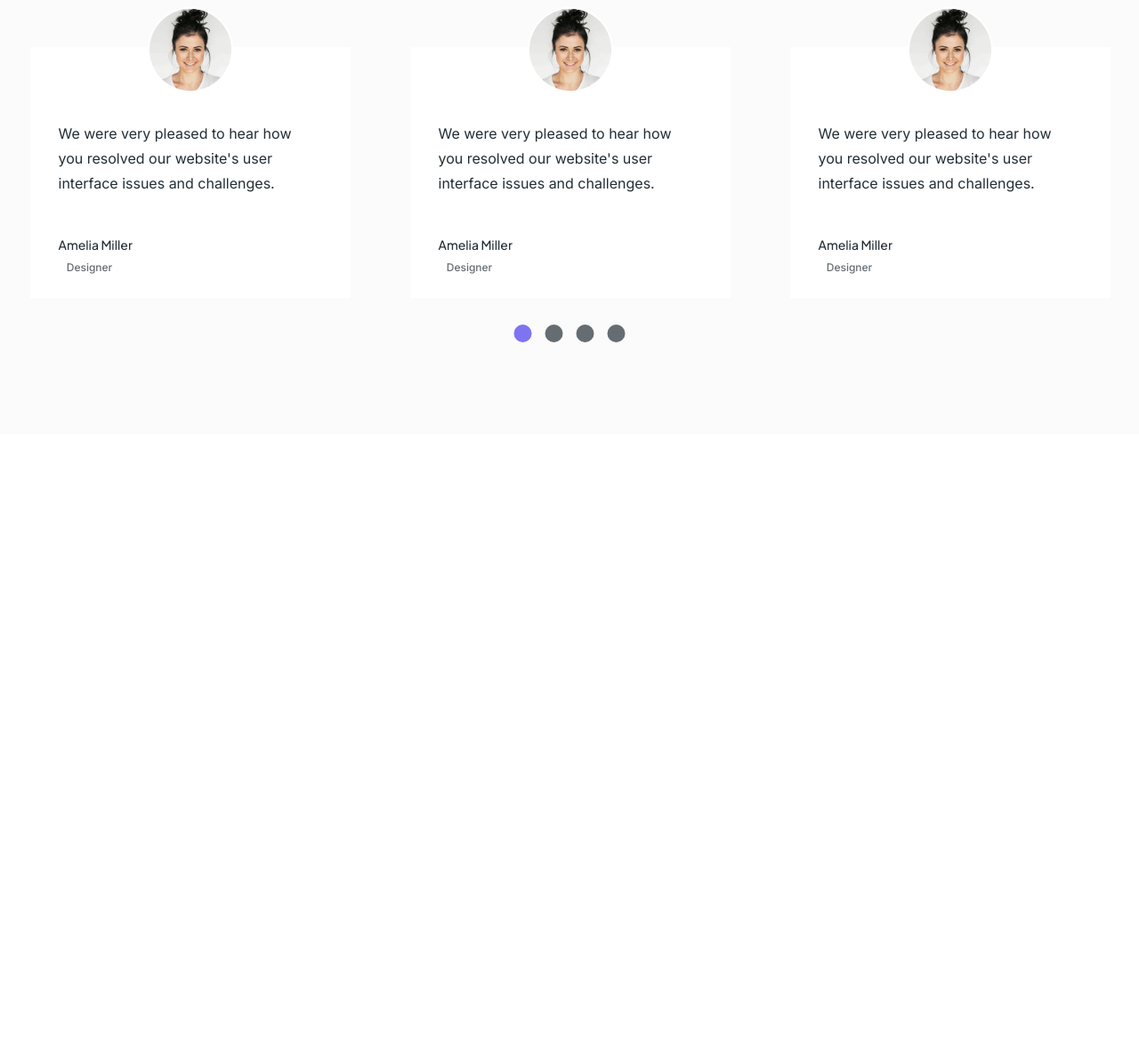
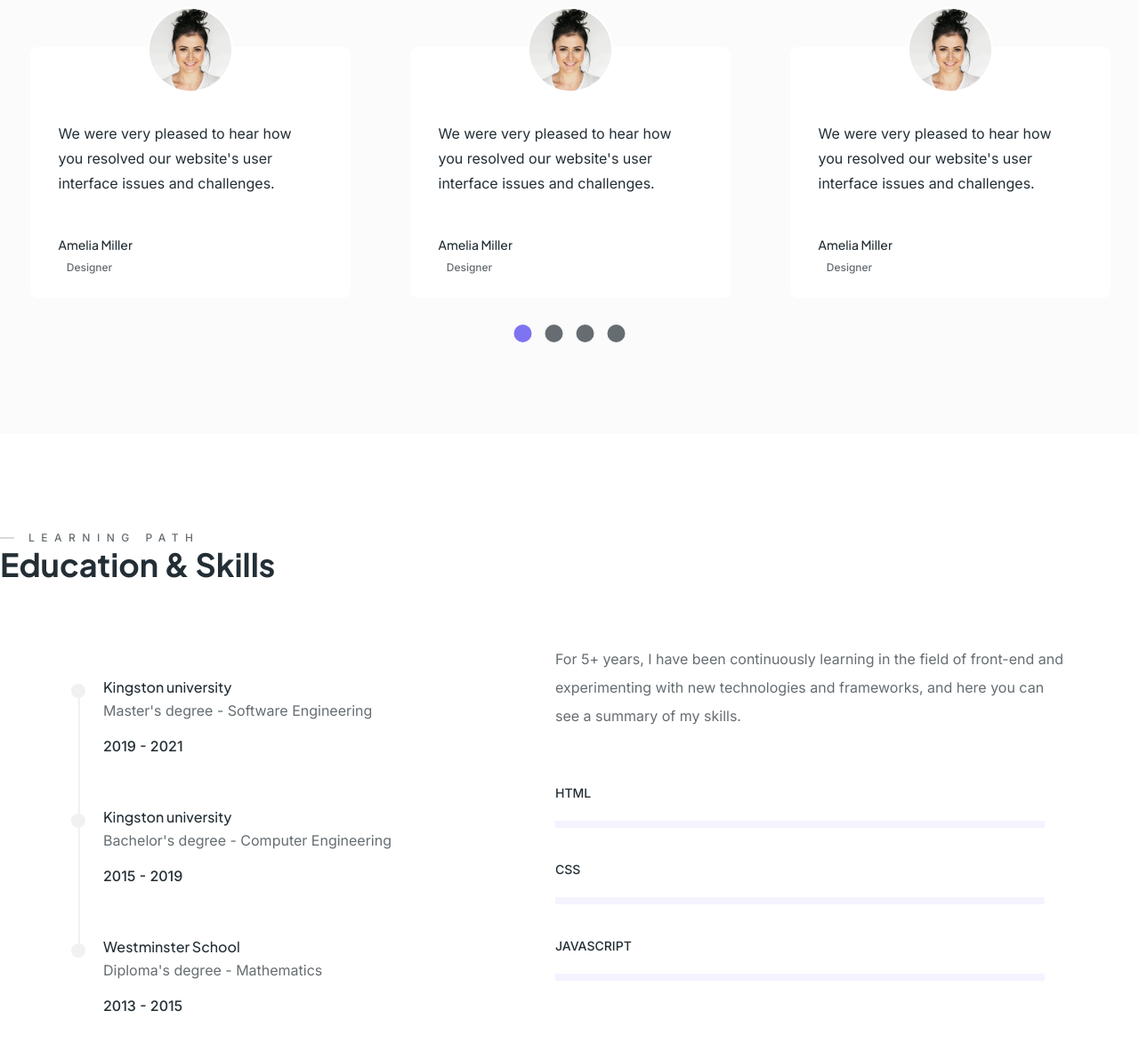
Before and after one commit to acdc1111/porfolio, a plain HTML site: page index.html in a window 1280 px wide. Shown: the part 4356-5538 px from the top of the page at 89% size. Before the commit the page ends 4844 px from the top, so only its background shows below. Drawn offline with Linux system fonts and the light colour scheme.

Commit message:
add styles skils

```diff
--- /dev/null
+++ b/css/skills.css
@@ -0,0 +1,99 @@
+.skills {
+    padding: 105px 0 175px;
+}
+
+.skills-wrapper {
+    display: flex;
+    margin-top: 72px;
+    justify-content: center;
+    gap: 148px;
+}
+
+.education {
+    width: 400px;
+    padding: 40px 0;
+}
+
+.education-item {
+    font-family: var(--ff-jacarta);
+    font-size: 16px;
+    padding-left: 40px;
+    position: relative;
+    padding-bottom: 64px;
+}
+
+.education-item:last-child {
+    padding-bottom: 0;
+}
+
+.education-item::before {
+    content: "";
+    width: 16px;
+    height: 16px;
+    border-radius: 50%;
+    background: #f1f1f1;
+    display: block;
+    position: absolute;
+    top: 4px;
+    left: 4px;
+}
+
+.education-item:not(:last-child)::after {
+    content: "";
+    width: 2px;
+    height: 100%;
+    background: #f1f1f1;
+    display: block;
+    position: absolute;
+    top: 4px;
+    left: 12px;
+}
+
+.education-item span {
+    display: block;
+    font-family: var(--ff-inter);
+}
+
+.education-year {
+    font-weight: 500;
+}
+
+.education-degree {
+    margin: 10px 0 24px;
+    color: var(--color-secondary);
+    font-weight: 400;
+}
+
+.skills-block {
+    max-width: 580px;
+    width: 100%;
+}
+
+.skills-text {
+    color: var(--color-secondary);
+    font-size: 16px;
+    font-weight: 400;
+    line-height: 32px;
+    margin-bottom: 64px;
+}
+
+.skills-bar {
+    max-width: 550px;
+    width: 100%;
+    display: flex;
+    flex-direction: column;
+    gap: 40px;
+}
+
+.skills-bar-item {
+    text-transform: uppercase;
+}
+
+.bar-indicate {
+    display: block;
+    margin-top: 24px;
+    border-radius: 0px 2px 2px 0px;
+    background:#F5F3FE;
+    position: relative;
+    height: 8px;
+}
--- a/css/style.css
+++ b/css/style.css
@@ -6,3 +6,4 @@
 @import "experisec.css";
 @import "blog.css";
 @import "testimonials.css";
+@import "skills.css";
--- a/css/testimonials.css
+++ b/css/testimonials.css
@@ -3,7 +3,7 @@
     background: var(--bg-section);
 }
 
-.dark .tesimonials{
+.dark .testimonials{
     background: var(--bg-dark);
 }
 
@@ -21,6 +21,8 @@
     background: var(--bg-white);
     position: relative;
     padding: 83px 52px 24px 32px;
+    color: var(--color-primary);
+    border-radius: 8px;
 }
 
 .testimonials-sliders-img{
--- a/index.html
+++ b/index.html
@@ -408,7 +408,8 @@
                             <figure class="testimonials-sliders-img">
                                 <img src="img/slider-1.png" alt="slider">
                             </figure>
-                            <p class="testimonials-sliders-text">We were very pleased to hear how you resolved our website's
+                            <p class="testimonials-sliders-text">We were very pleased to hear how you resolved our
+                                website's
                                 user interface issues and challenges.
                             </p>
                             <span class="testimonials-sliders-name">Amelia Miller</span>
@@ -420,7 +421,8 @@
                             <figure class="testimonials-sliders-img">
                                 <img src="img/slider-1.png" alt="slider">
                             </figure>
-                            <p class="testimonials-sliders-text">We were very pleased to hear how you resolved our website's
+                            <p class="testimonials-sliders-text">We were very pleased to hear how you resolved our
+                                website's
                                 user interface issues and challenges.
                             </p>
                             <span class="testimonials-sliders-name">Amelia Miller</span>
@@ -432,7 +434,8 @@
                             <figure class="testimonials-sliders-img">
                                 <img src="img/slider-1.png" alt="slider">
                             </figure>
-                            <p class="testimonials-sliders-text">We were very pleased to hear how you resolved our website's
+                            <p class="testimonials-sliders-text">We were very pleased to hear how you resolved our
+                                website's
                                 user interface issues and challenges.
                             </p>
                             <span class="testimonials-sliders-name">Amelia Miller</span>
@@ -444,7 +447,8 @@
                             <figure class="testimonials-sliders-img">
                                 <img src="img/slider-1.png" alt="slider">
                             </figure>
-                            <p class="testimonials-sliders-text">We were very pleased to hear how you resolved our website's
+                            <p class="testimonials-sliders-text">We were very pleased to hear how you resolved our
+                                website's
                                 user interface issues and challenges.
                             </p>
                             <span class="testimonials-sliders-name">Amelia Miller</span>
@@ -454,6 +458,48 @@
                 </div>
             </div>
 
+        </section>
+        <!-- end testimonials -->
+
+        <section class="skills">
+            <div class="container">
+                <span class="inner-subtitle skills-subtitle">LEARNING PATH</span>
+                <h2 class="inner-title skills-title">
+                    Education & Skills
+                </h2>
+                <div class="skills-wrapper">
+                    <ul class="education">
+                        <li class="education-item">
+                            Kingston university
+                            <span class="education-degree">Master's degree - Software Engineering</span>
+                            <span class="education-year">2019 - 2021</span>
+                        </li>
+                        <li class="education-item">Kingston university
+                            <span class="education-degree">Bachelor's degree - Computer Engineering</span>
+                            <span class="education-year">2015 - 2019</span>
+                        </li>
+                        <li class="education-item">Westminster School
+                            <span class="education-degree">Diploma's degree - Mathematics</span>
+                            <span class="education-year">2013 - 2015</span>
+                        </li>
+                    </ul>
+                    <div class="skills-block">
+                        <p class="skills-text">For 5+ years, I have been continuously learning in the field of front-end and experimenting with new technologies and frameworks, and here you can see a summary of my skills.
+                        </p>
+                        <ul class="skills-bar">
+                            <li class="skills-bar-item">
+                                html
+                                <span class="bar-indicate"></span></li>
+                            <li class="skills-bar-item">
+                                css
+                                <span class="bar-indicate"></span></li>
+                            <li class="skills-bar-item">
+                                javascript
+                                <span class="bar-indicate"></span></li>
+                        </ul>
+                    </div>
+                </div>
+            </div>
         </section>
     </main>
 
```
